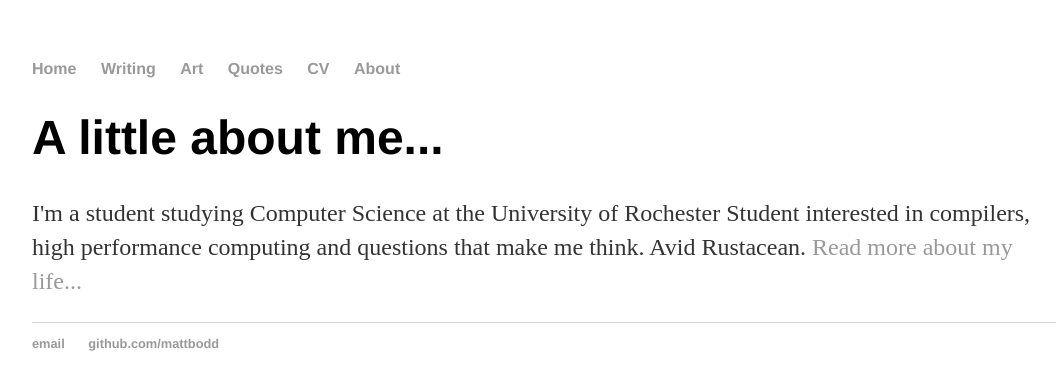
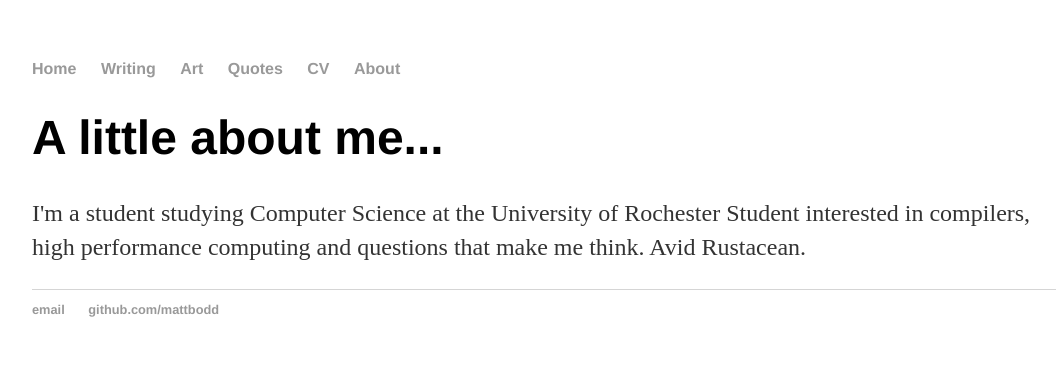
Before and after one commit to mattbodd/mattbodd.github.io, a Jekyll site: the page built from about/index.html, in a window 1280 px wide. Shown: the top 390 px of the page, without its empty margins (96-1156 px from the left). Built offline with Jekyll 4.4.1, drawn with Linux system fonts in a browser that asks for light colours.

Commit message:
remove redundent link

```diff
--- a/about/index.html
+++ b/about/index.html
@@ -4,5 +4,5 @@ title: Matthew Boddewyn
 ---
 <div class="blurb">
   <h1>A little about me...</h1>
-  <p>I'm a student studying Computer Science at the University of Rochester Student interested in compilers, high performance computing and questions that make me think. Avid Rustacean. <a href="/about">Read more about my life...</a></p>
+  <p>I'm a student studying Computer Science at the University of Rochester Student interested in compilers, high performance computing and questions that make me think. Avid Rustacean.</p>
 </div><!-- /.blurb -->
```
